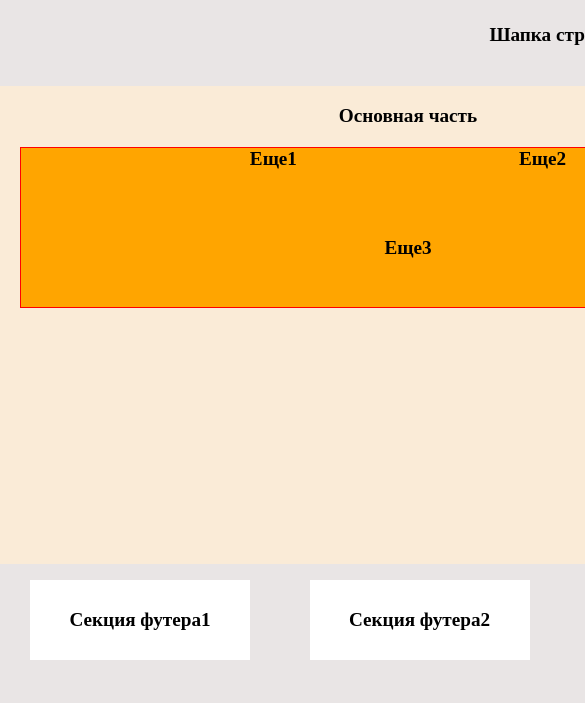
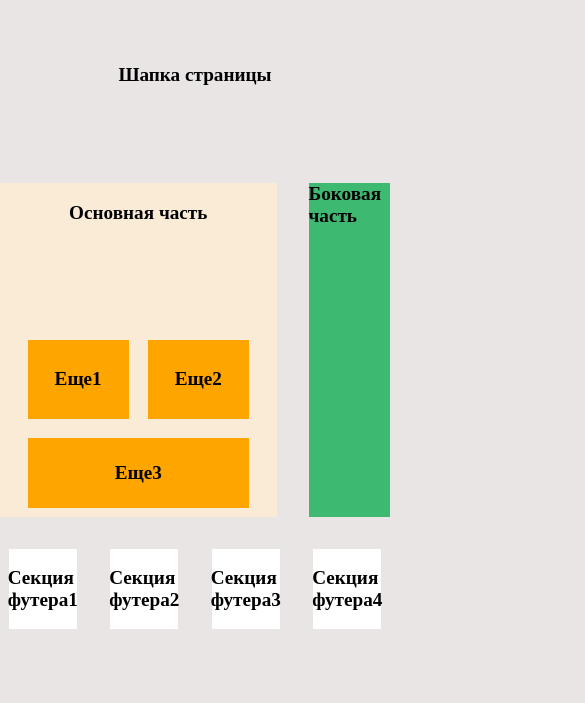
Before and after one commit to yanakin394/template-w7, a plain HTML site: page index.html in a window 390 px wide. Shown: the top 703 px of the page, 585 px wide, since content can reach past the window. Drawn offline with Linux system fonts and the light colour scheme.

Commit message:
responsive

```diff
--- a/styles.css
+++ b/styles.css
@@ -10,9 +10,9 @@ body {
         "main main sidebar"
         "main main sidebar"
         "footer footer footer";
-    grid-template-columns: 300px 500px 300px;
-    grid-template-rows: 70px 1fr 1fr 120px;
-    gap: 1rem;
+    grid-template-columns: 1fr 2fr 1fr;
+    grid-template-rows: 1fr 1fr 1fr 1fr;
+    gap: 2em;
 }
 
 .main {
@@ -41,6 +41,7 @@ body {
     background-color: antiquewhite;
     font-size: larger;
     font-weight: bold;
+    display: grid;
 }
 
 p {
@@ -48,37 +49,40 @@ p {
 }
 
 .maingrid {
-    margin: 20px;
-    border: 1px solid red;
-    background-color: orange;
+    margin-left: 10%;
+    width: 80%;
     display: grid;
-    grid-template-columns: 250px 250px;
-    grid-template-rows: 70px 70px;
+    grid-template-columns: 1fr 1fr;
+    grid-template-rows: 1fr 1fr;
     grid-template-areas: "add1 add2"
         "add3 add3";
     gap: 1em;
-    justify-content: center;
     align-content: flex-end;
 }
 
 .add1 {
+    background-color: orange;
     grid-area: add1;
     display: flex;
     justify-content: center;
-
+    align-items: center;
 }
 
 .add2 {
+    background-color: orange;
     grid-area: add2;
     display: flex;
     justify-content: center;
+    align-items: center;
 }
 
 .add3 {
-
+    background-color: orange;
     grid-area: add3;
     display: flex;
     justify-content: center;
+    align-items: center;
+    margin-bottom: 4%;
 }
 
 .footer {
@@ -91,13 +95,13 @@ p {
     grid-template-columns: 1fr 1fr 1fr 1fr;
     grid-template-rows: 1fr;
     gap: 1em;
-    margin-left: 30px;
 }
 
 .basement {
+    margin-left: 10%;
     font-size: larger;
     background-color: white;
-    width: 220px;
+    width: 80%;
     height: 80px;
     display: flex;
     justify-content: center;
```
